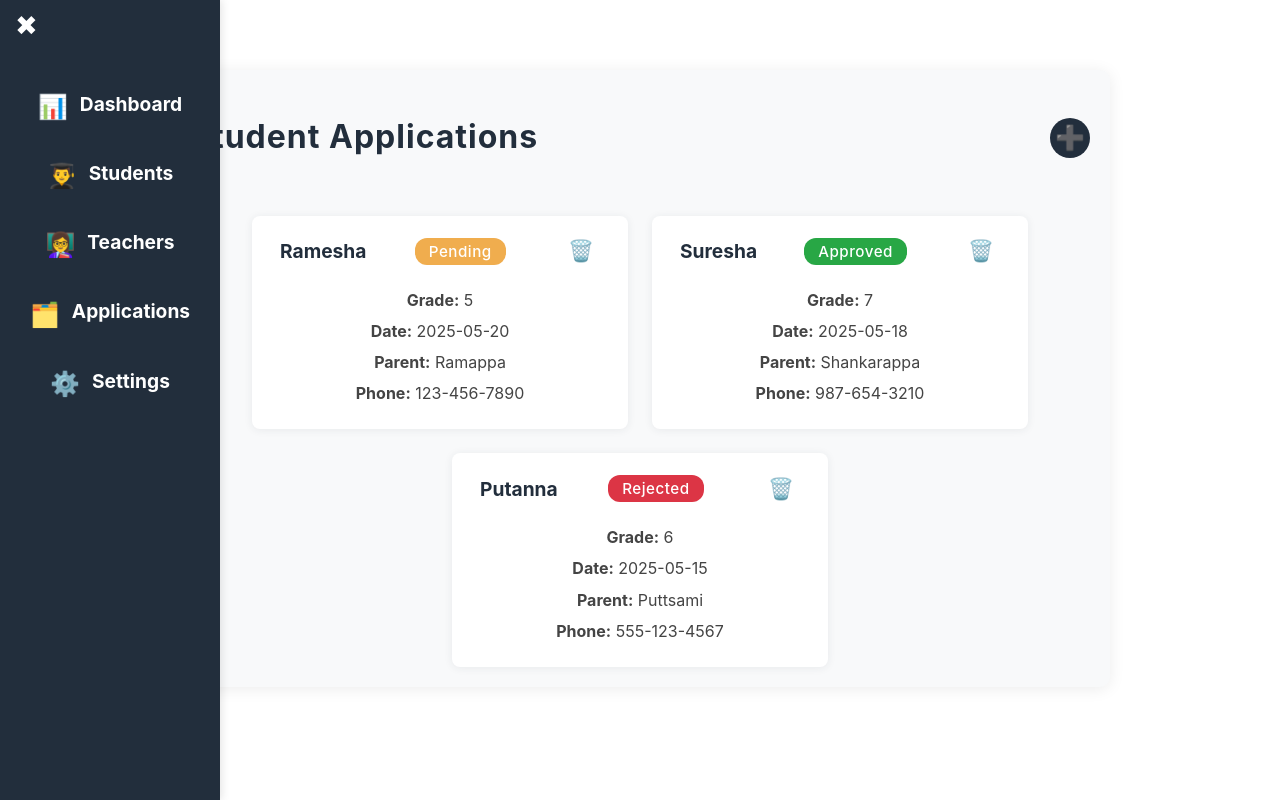
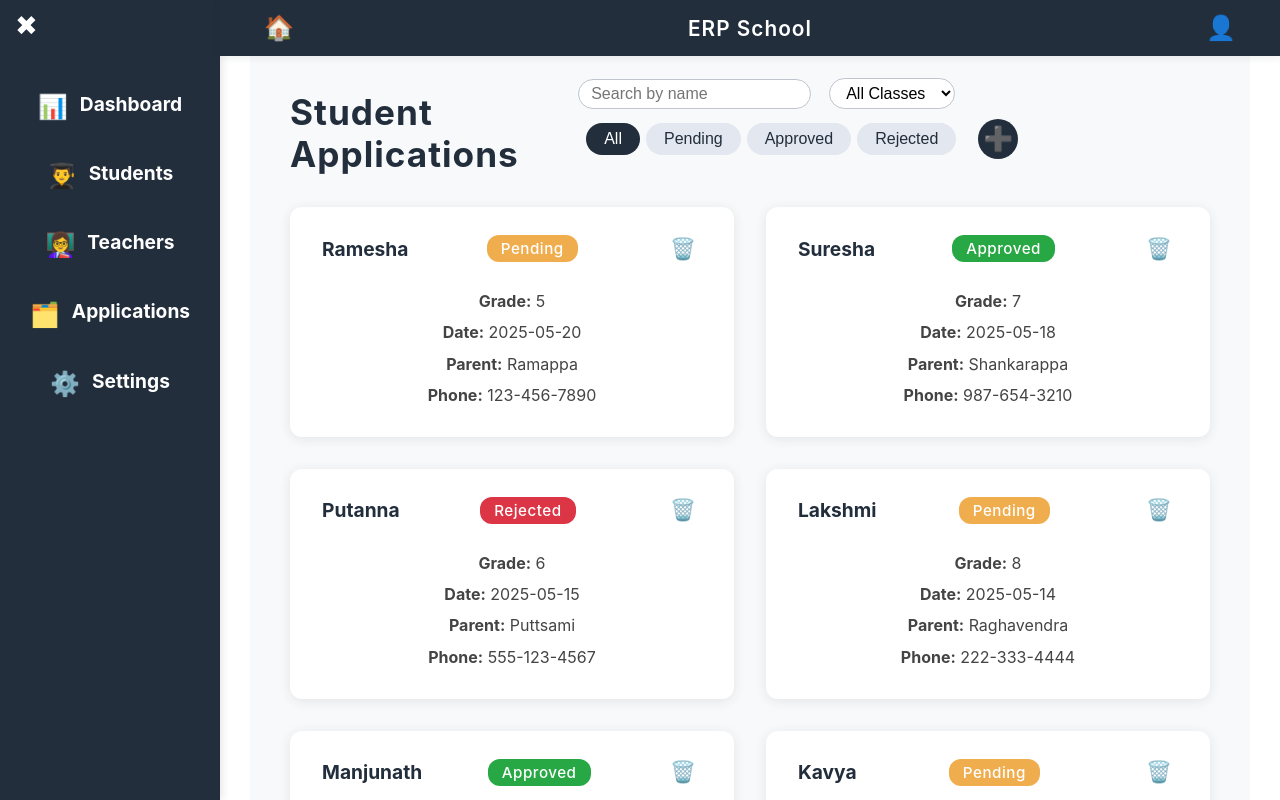
Before and after one commit to achyuta0001/ERP-school-ui, a React (Create React App) app: page /applications in a window 1280 px wide. Shown: the top 800 px of the page. Built offline with nearby package versions, Linux system fonts and the light colour scheme.

Commit message:
added new search functions for applications and added a tool header

```diff
--- a/src/App.js
+++ b/src/App.js
@@ -1,4 +1,4 @@
-import React from "react";
+import React, { useState } from "react";
 import { BrowserRouter, Routes, Route } from "react-router-dom";
 import './styles/App.css';
 import Sidebar from './sidebar/sidebar';
@@ -8,13 +8,17 @@ import Dashboard from "./pages/dashboard";
 import Students from "./pages/students";
 import Teachers from "./pages/teachers";
 import Settings from "./pages/settings";
+import Toolbar from "./toolbar/toolbar";
 
 function App() {
+  const [collapsed, setCollapsed] = useState(false);
+
   return (
     <BrowserRouter>
+      <Toolbar collapsed={collapsed} />
       <div className="App" style={{ display: "flex" }}>
-        <Sidebar />
-        <div style={{ flex: 1, padding: "30px" }}>
+        <Sidebar collapsed={collapsed} setCollapsed={setCollapsed} />
+        <div className={`main-content${collapsed ? " collapsed" : ""}`} style={{ flex: 1, padding: "30px" }}>
           <Routes>
             <Route path="/dashboard" element={<Dashboard />} />
             <Route path="/students" element={<Students />} />
@@ -22,7 +26,6 @@ function App() {
             <Route path="/applications" element={<Applications />} />
             <Route path="/applicationForm" element={<ApplicationForm />} />
             <Route path="/settings" element={<Settings />} />
-            {/* future routes to be added */}
           </Routes>
         </div>
       </div>
--- a/src/index.css
+++ b/src/index.css
@@ -11,3 +11,12 @@ code {
   font-family: source-code-pro, Menlo, Monaco, Consolas, 'Courier New',
     monospace;
 }
+
+.main-content {
+  transition: margin-left 0.3s;
+  margin-left: 220px; /* sidebar open */
+}
+
+.main-content.collapsed {
+  margin-left: 60px; /* sidebar collapsed */
+}
--- a/src/pages/applications.js
+++ b/src/pages/applications.js
@@ -30,6 +30,114 @@ const dummyApplications = [
 		parent: "Puttsami",
 		phone: "555-123-4567",
 	},
+	{
+		id: 4,
+		name: "Lakshmi",
+		grade: "8",
+		status: "Pending",
+		date: "2025-05-14",
+		parent: "Raghavendra",
+		phone: "222-333-4444",
+	},
+	{
+		id: 5,
+		name: "Manjunath",
+		grade: "9",
+		status: "Approved",
+		date: "2025-05-13",
+		parent: "Mallappa",
+		phone: "333-444-5555",
+	},
+	{
+		id: 6,
+		name: "Kavya",
+		grade: "10",
+		status: "Pending",
+		date: "2025-05-12",
+		parent: "Krishna",
+		phone: "444-555-6666",
+	},
+	{
+		id: 7,
+		name: "Harsha",
+		grade: "4",
+		status: "Rejected",
+		date: "2025-05-11",
+		parent: "Harish",
+		phone: "555-666-7777",
+	},
+	{
+		id: 8,
+		name: "Divya",
+		grade: "3",
+		status: "Approved",
+		date: "2025-05-10",
+		parent: "Devappa",
+		phone: "666-777-8888",
+	},
+	{
+		id: 9,
+		name: "Rohit",
+		grade: "2",
+		status: "Pending",
+		date: "2025-05-09",
+		parent: "Ramesh",
+		phone: "777-888-9999",
+	},
+	{
+		id: 10,
+		name: "Sneha",
+		grade: "1",
+		status: "Approved",
+		date: "2025-05-08",
+		parent: "Srinivas",
+		phone: "888-999-0000",
+	},
+	{
+		id: 11,
+		name: "Vikas",
+		grade: "5",
+		status: "Rejected",
+		date: "2025-05-07",
+		parent: "Vijay",
+		phone: "999-000-1111",
+	},
+	{
+		id: 12,
+		name: "Meghana",
+		grade: "6",
+		status: "Pending",
+		date: "2025-05-06",
+		parent: "Manohar",
+		phone: "000-111-2222",
+	},
+	{
+		id: 13,
+		name: "Shilpa",
+		grade: "7",
+		status: "Approved",
+		date: "2025-05-05",
+		parent: "Shivappa",
+		phone: "111-222-3333",
+	},
+	{
+		id: 14,
+		name: "Arjun",
+		grade: "8",
+		status: "Pending",
+		date: "2025-05-04",
+		parent: "Anand",
+		phone: "222-444-6666",
+	},
+	{
+		id: 15,
+		name: "Pooja",
+		grade: "9",
+		status: "Rejected",
+		date: "2025-05-03",
+		parent: "Prakash",
+		phone: "333-555-7777",
+	},
 ];
 
 const statusColors = {
@@ -38,8 +146,18 @@ const statusColors = {
 	Rejected: "rejected",
 };
 
+const statusOptions = ["All", "Pending", "Approved", "Rejected"];
+const gradeOptions = [
+	"All",
+	...Array.from(new Set(dummyApplications.map((app) => app.grade)))
+		.sort((a, b) => Number(a) - Number(b))
+];
+
 const Applications = () => {
 	const [applications, setApplications] = useState([]);
+	const [statusFilter, setStatusFilter] = useState("All");
+	const [gradeFilter, setGradeFilter] = useState("All");
+	const [search, setSearch] = useState("");
 	const navigate = useNavigate();
 
 	useEffect(() => {
@@ -47,40 +165,101 @@ const Applications = () => {
 	}, []);
 
 	const handleDelete = (id) => {
-    setApplications(applications.filter(app => app.id !== id));
+		setApplications(applications.filter((app) => app.id !== id));
 	};
 
 	const handleNewApplication = () => {
 		navigate("/applicationForm");
 	};
 
+	const filteredApplications = applications.filter((app) => {
+		const statusMatch =
+			statusFilter === "All" || app.status === statusFilter;
+		const gradeMatch = gradeFilter === "All" || app.grade === gradeFilter;
+		const nameMatch = app.name.toLowerCase().includes(search.toLowerCase());
+		return statusMatch && gradeMatch && nameMatch;
+	});
+
 	return (
 		<div className="applications-page">
 			<div className="applications-header">
 				<h2>Student Applications</h2>
-        <button className="new-app-btn" onClick={handleNewApplication} title="New Application">
-          <span role="img" aria-label="Add">➕</span>
+				<div className="applications-actions">
+					<input
+						className="search-box"
+						type="text"
+						placeholder="Search by name"
+						value={search}
+						onChange={(e) => setSearch(e.target.value)}
+					/>
+					<select
+						className="grade-dropdown"
+						value={gradeFilter}
+						onChange={(e) => setGradeFilter(e.target.value)}
+					>
+						{gradeOptions.map((grade) => (
+							<option key={grade} value={grade}>
+								{grade === "All" ? "All Classes" : `Class ${grade}`}
+							</option>
+						))}
+					</select>
+					<div className="status-filters">
+						{statusOptions.map((option) => (
+							<button
+								key={option}
+								className={`filter-btn${
+									statusFilter === option ? " active" : ""
+								}`}
+								onClick={() => setStatusFilter(option)}
+							>
+								{option}
+							</button>
+						))}
+					</div>
+					<button
+						className="new-app-btn"
+						onClick={handleNewApplication}
+						title="New Application"
+					>
+						<span role="img" aria-label="Add">
+							➕
+						</span>
 					</button>
 				</div>
+			</div>
 			<div className="applications-list">
-        {applications.map((app) => (
+				{filteredApplications.map((app) => (
 					<div className="application-card" key={app.id}>
 						<div className="application-header">
 							<span className="applicant-name">{app.name}</span>
-              <span className={`status-badge ${statusColors[app.status]}`}>{app.status}</span>
+							<span
+								className={`status-badge ${statusColors[app.status]}`}
+							>
+								{app.status}
+							</span>
 							<button
 								className="delete-btn"
 								title="Delete"
 								onClick={() => handleDelete(app.id)}
 							>
-                <span role="img" aria-label="Delete">🗑️</span>
+								<span role="img" aria-label="Delete">
+									🗑️
+								</span>
 							</button>
 						</div>
 						<div className="application-details">
-              <div><strong>Grade:</strong> {app.grade}</div>
-              <div><strong>Date:</strong> {app.date}</div>
-              <div><strong>Parent:</strong> {app.parent}</div>
-              <div><strong>Phone:</strong> {app.phone}</div>
+							<div>
+								<strong>Grade:</strong> {app.grade}
+							</div>
+							<div>
+								<strong>Date:</strong> {app.date}
+							</div>
+							<div>
+								<strong>Parent:</strong> {app.parent}
+							</div>
+							<div>
+								<strong>Phone:</strong> {app.phone}
+							</div>
 						</div>
 					</div>
 				))}
--- a/src/sidebar/sidebar.js
+++ b/src/sidebar/sidebar.js
@@ -1,4 +1,4 @@
-import React, { useState } from "react";
+
 import { useNavigate } from "react-router-dom";
 import './../styles/sidebar.css';
 
@@ -12,8 +12,7 @@ const icons = {
   applications: <span role="img" aria-label="Applications">🗂️</span>,
 };
 
-const Sidebar = () => {
-  const [collapsed, setCollapsed] = useState(false);
+const Sidebar = ({ collapsed, setCollapsed }) => {
   const navigate = useNavigate();
 
   const handleNav = (e, path) => {
--- a/src/styles/applications.css
+++ b/src/styles/applications.css
@@ -1,41 +1,49 @@
 .applications-page {
-  max-width: 900px;
-  margin: 40px auto;
-  padding: 20px;
+  max-width: 100vw;
+  margin: 0;
+  padding: 32px 40px 32px 40px;
   background: #f8f9fa;
-  border-radius: 10px;
-  box-shadow: 0 2px 16px rgba(0,0,0,0.08);
+  min-height: 100vh;
+  border-radius: 0;
+  box-shadow: none;
+}
+
+.applications-header {
+  display: flex;
+  justify-content: space-between;
+  align-items: center;
+  margin-bottom: 32px;
 }
 
 .applications-page h2 {
-  text-align: center;
+  text-align: left;
   color: #222e3c;
-  margin-bottom: 30px;
-  font-size: 2rem;
+  margin-bottom: 0;
+  font-size: 2.2rem;
   letter-spacing: 1px;
 }
 
 .applications-list {
-  display: flex;
-  flex-wrap: wrap;
-  gap: 24px;
-  justify-content: center;
+  display: grid;
+  grid-template-columns: repeat(auto-fit, minmax(340px, 1fr));
+  gap: 32px;
+  width: 100%;
 }
 
 .application-card {
   background: #fff;
-  border-radius: 8px;
-  box-shadow: 0 1px 8px rgba(34,46,60,0.08);
-  padding: 22px 28px;
-  width: 320px;
+  border-radius: 12px;
+  box-shadow: 0 2px 12px rgba(34,46,60,0.10);
+  padding: 28px 32px;
+  min-width: 0;
   transition: box-shadow 0.2s, transform 0.2s;
   display: flex;
   flex-direction: column;
-  gap: 12px;
+  gap: 16px;
 }
 
 .application-card:hover {
-  box-shadow: 0 4px 24px rgba(34,46,60,0.16);
+  box-shadow: 0 6px 32px rgba(34,46,60,0.16);
   transform: translateY(-4px) scale(1.02);
 }
 
@@ -43,7 +51,7 @@
   display: flex;
   justify-content: space-between;
   align-items: center;
-  margin-bottom: 30px;
+  margin-bottom: 32px;
 }
 
 .new-app-btn {
@@ -59,6 +67,7 @@
   align-items: center;
   justify-content: center;
   transition: background 0.2s;
+  margin-left: 12px;
 }
 
 .new-app-btn:hover {
@@ -122,3 +131,63 @@
   flex-direction: column;
   gap: 4px;
 }
+
+.applications-actions {
+  display: flex;
+  align-items: center;
+  gap: 10px;
+  flex-wrap: wrap;
+}
+
+.filter-btn {
+  background: #e3e7ef;
+  color: #222e3c;
+  border: none;
+  border-radius: 18px;
+  padding: 7px 18px;
+  font-size: 1rem;
+  cursor: pointer;
+  transition: background 0.2s, color 0.2s;
+}
+
+.filter-btn.active,
+.filter-btn:hover {
+  background: #222e3c;
+  color: #fff;
+}
+
+.search-box {
+  padding: 5px 12px;
+  border: 1px solid #bfc5ce;
+  border-radius: 16px;
+  font-size: 1rem;
+  min-width: 140px;
+  outline: none;
+  transition: border 0.2s;
+  margin-right: 8px;
+}
+
+.search-box:focus {
+  border-color: #222e3c;
+}
+
+.grade-dropdown {
+  padding: 5px 12px;
+  border: 1px solid #bfc5ce;
+  border-radius: 16px;
+  font-size: 1rem;
+  background: #fff;
+  outline: none;
+  transition: border 0.2s;
+  margin-right: 8px;
+}
+
+.grade-dropdown:focus {
+  border-color: #222e3c;
+}
+
+.status-filters {
+  display: flex;
+  gap: 6px;
+  margin-left: 8px;
+}
--- /dev/null
+++ b/src/styles/toolbar.css
@@ -0,0 +1,50 @@
+.toolbar-banner {
+  height: 56px;
+  background: #222e3c;
+  color: #fff;
+  display: flex;
+  align-items: center;
+  justify-content: space-between;
+  padding: 0 32px;
+  position: fixed;
+  top: 0;
+  left: 220px; /* default sidebar width */
+  right: 0;
+  z-index: 200;
+  box-shadow: 0 2px 8px rgba(34,46,60,0.08);
+  transition: left 0.3s;
+}
+
+.toolbar-banner.collapsed {
+  left: 60px; /* collapsed sidebar width */
+}
+
+.toolbar-title {
+  font-size: 1.3rem;
+  font-weight: 600;
+  letter-spacing: 1px;
+  color: #fff;
+}
+
+.toolbar-btn {
+  background: none;
+  border: none;
+  color: #fff;
+  font-size: 1.5rem;
+  cursor: pointer;
+  padding: 6px 12px;
+  border-radius: 50%;
+  transition: background 0.2s;
+}
+
+.toolbar-btn:hover {
+  background: #1b2230;
+}
+
+.home-btn {
+  margin-right: 12px;
+}
+
+.user-btn {
+  margin-left: 12px;
+}
--- /dev/null
+++ b/src/toolbar/toolbar.js
@@ -0,0 +1,29 @@
+
+import { useNavigate } from "react-router-dom";
+import "./../styles/toolbar.css";
+
+const Toolbar = ({ collapsed }) => {
+  const navigate = useNavigate();
+
+  const handleHome = () => {
+    navigate("/dashboard");
+  };
+
+  const handleUser = () => {
+    // Placeholder for user info/settings
+  };
+
+  return (
+    <div className={`toolbar-banner${collapsed ? " collapsed" : ""}`}>
+      <button className="toolbar-btn home-btn" onClick={handleHome} title="Home">
+        <span role="img" aria-label="Home">🏠</span>
+      </button>
+      <div className="toolbar-title">ERP School</div>
+      <button className="toolbar-btn user-btn" onClick={handleUser} title="User">
+        <span role="img" aria-label="User">👤</span>
+      </button>
+    </div>
+  );
+};
+
+export default Toolbar;
```
Lines whose indentation alone changed are shown as unchanged.
